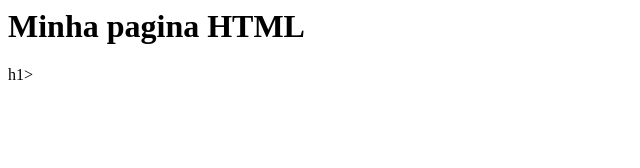
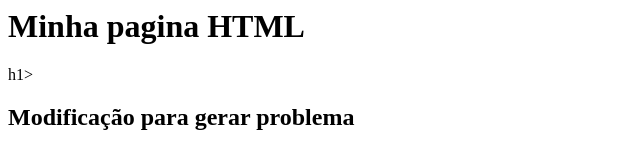
Before and after one commit to Esanty/gama-no-github, a plain HTML site: page index.html in a window 1280 px wide. Shown: the whole page, without its empty margins (0-640 px from the left). Drawn offline with Linux system fonts and the light colour scheme.

Commit message:
outro commit, dessa vez em master

```diff
--- a/index.html
+++ b/index.html
@@ -1,5 +1,6 @@
 <html>
     <body>
         <h1> Minha pagina HTML </h1>h1>
+        <h2> Modificação para gerar problema</h2>
     </body>
 </html>
```
